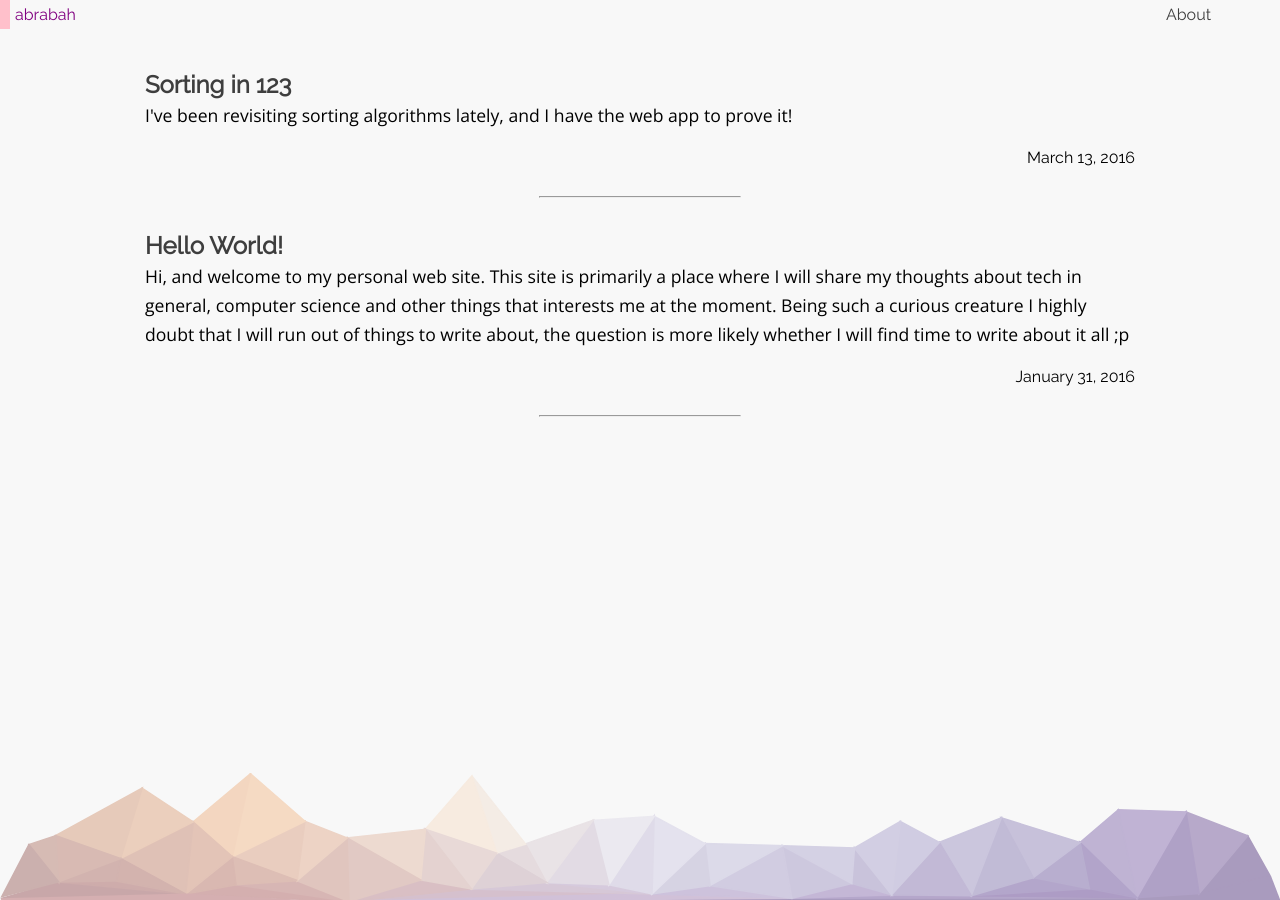
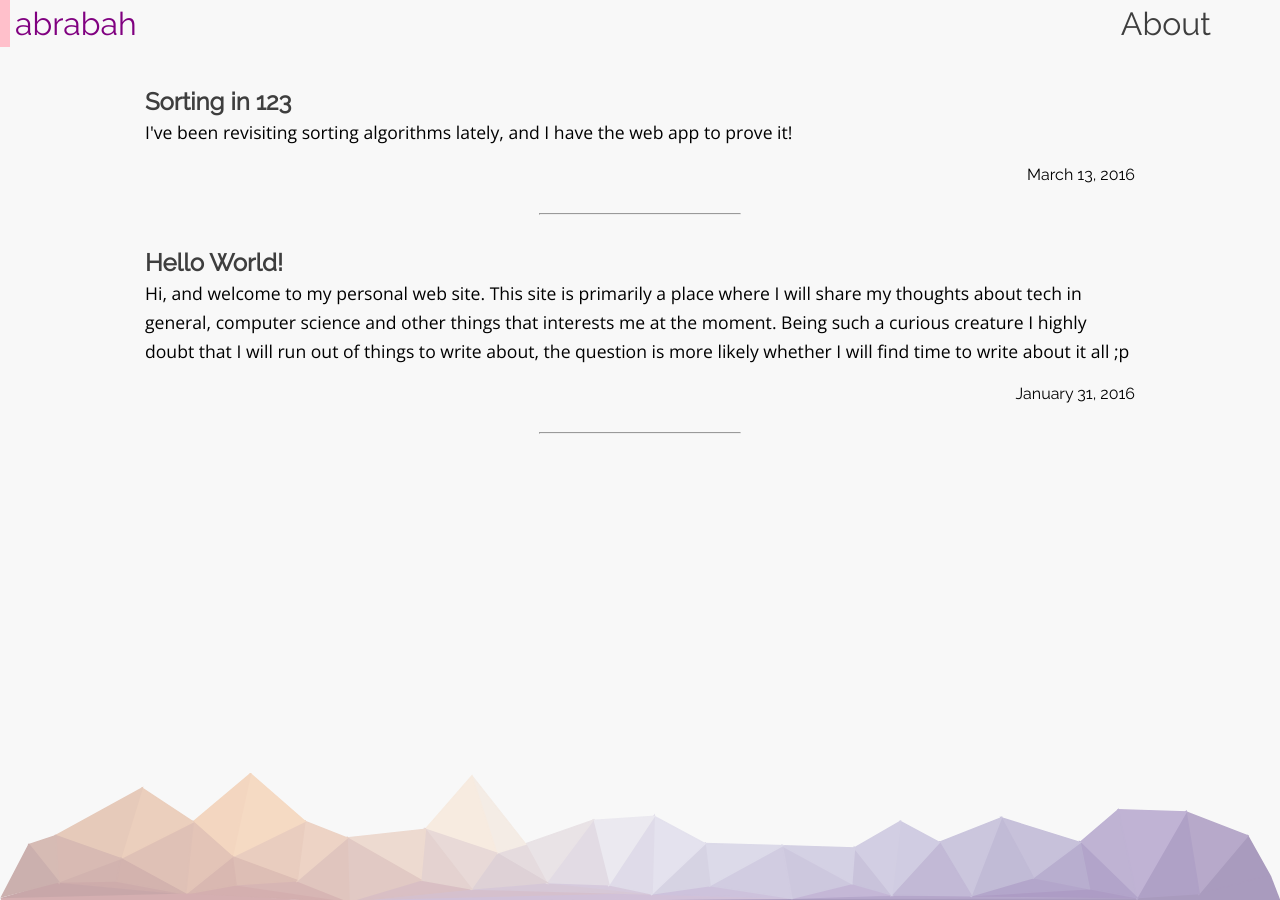
Before and after one commit to abrabah/abrabah.github.io, a Jekyll site: the page built from index.html, in a window 1280 px wide. Built offline with Jekyll 4.4.1, drawn with Linux system fonts in a browser that asks for light colours; nearby versions of some CDN libraries.

Commit message:
adjusting header size on small devices

```diff
--- a/style/components/_global.scss
+++ b/style/components/_global.scss
@@ -8,7 +8,7 @@
 $small-screen-width: 700px;
 
 html {
-  -webkit-text-size-adjust: 150%;
+  -webkit-text-size-adjust: 200%;
   background-color: $page-background-color;
   font-family: 'Raleway', sans-serif;
   margin: 0;
--- a/style/components/_header.scss
+++ b/style/components/_header.scss
@@ -1,4 +1,3 @@
-
 @import "../media-mixin";
 
 .header {
@@ -23,11 +22,11 @@
     }
   }
 
- @include small-screen{
+  @include small-screen {
     position: static;
-
     margin: 0px 5% 10px 0;
     width: 95%;
+    font-size: 2em;
 
     & > a {
       float: right;
@@ -51,7 +50,6 @@
 
 }
 
-
 .post-overview-header {
 
   .sub-title {
```
